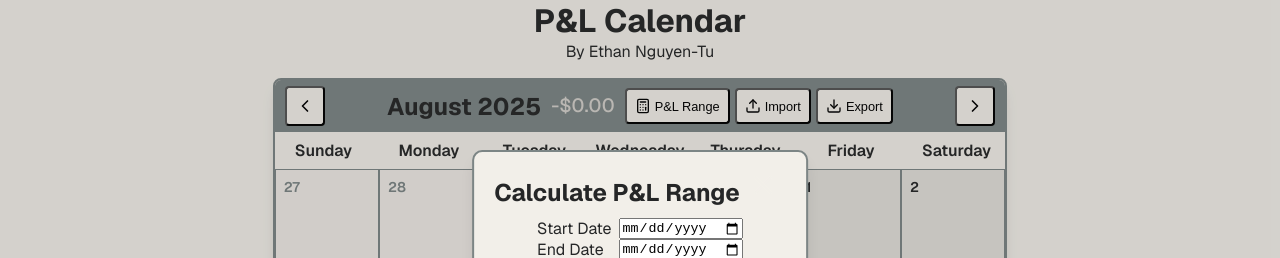
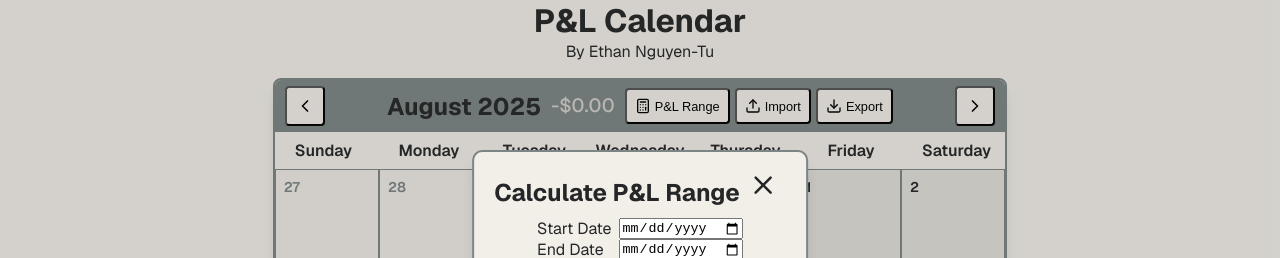
Before and after one commit to EthanNguyen-Tu/profit-and-loss-calendar, a Next.js app: page / in a window 1280 px wide. Both pictures are taken after a click on the button "P&L Range". Shown: the top 258 px of the page. Built offline with nearby package versions, Linux system fonts and the light colour scheme.

Commit message:
fix(IconButton): fix close button invisible in light mode

```diff
--- a/src/components/IconButton/IconButton.module.css
+++ b/src/components/IconButton/IconButton.module.css
@@ -26,7 +26,7 @@
 }
 
 .secondary {
-    color: var(--background);
+    color: var(--custom-black);
     background-color: transparent;
     border: none;
 }
```
